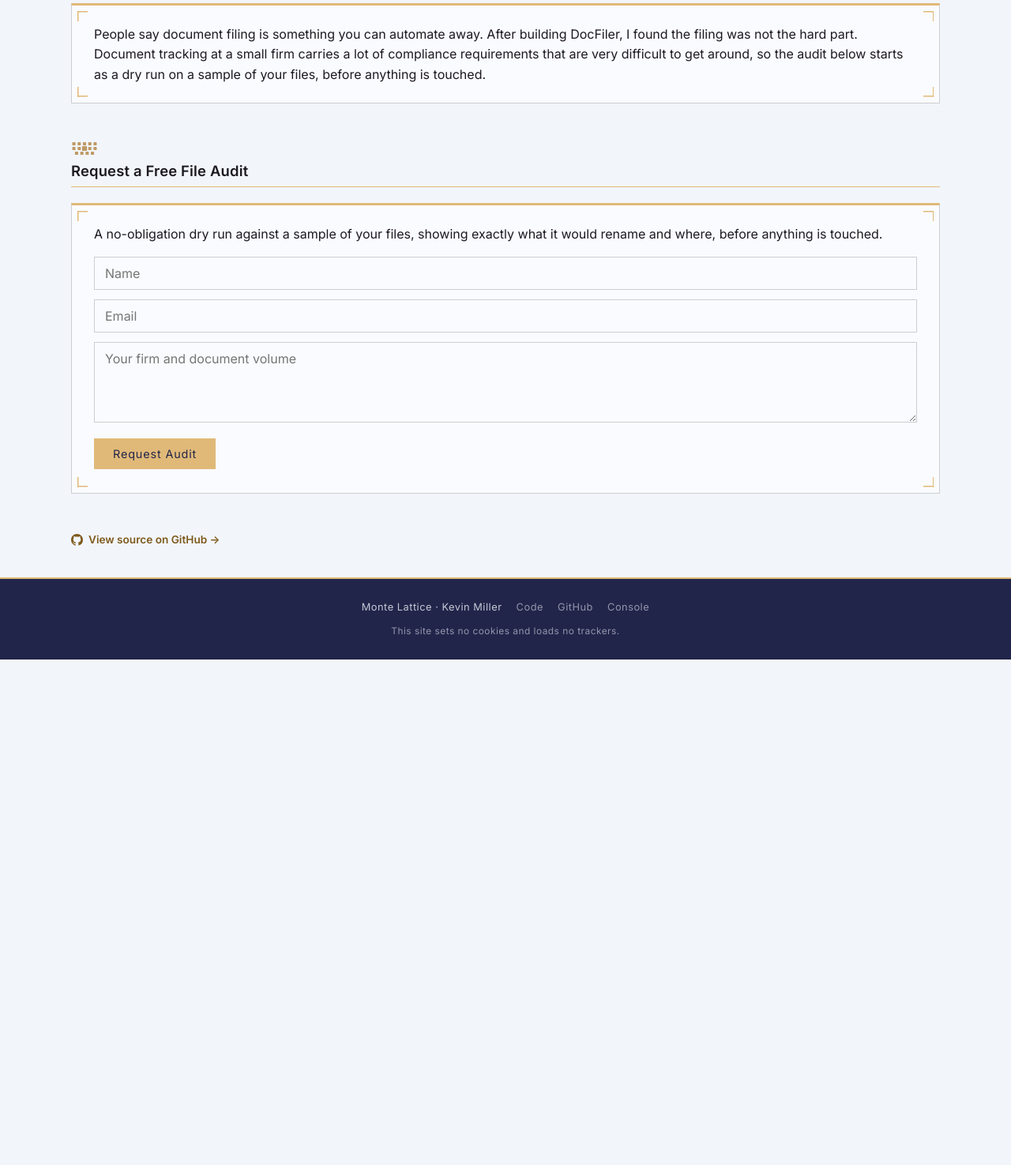
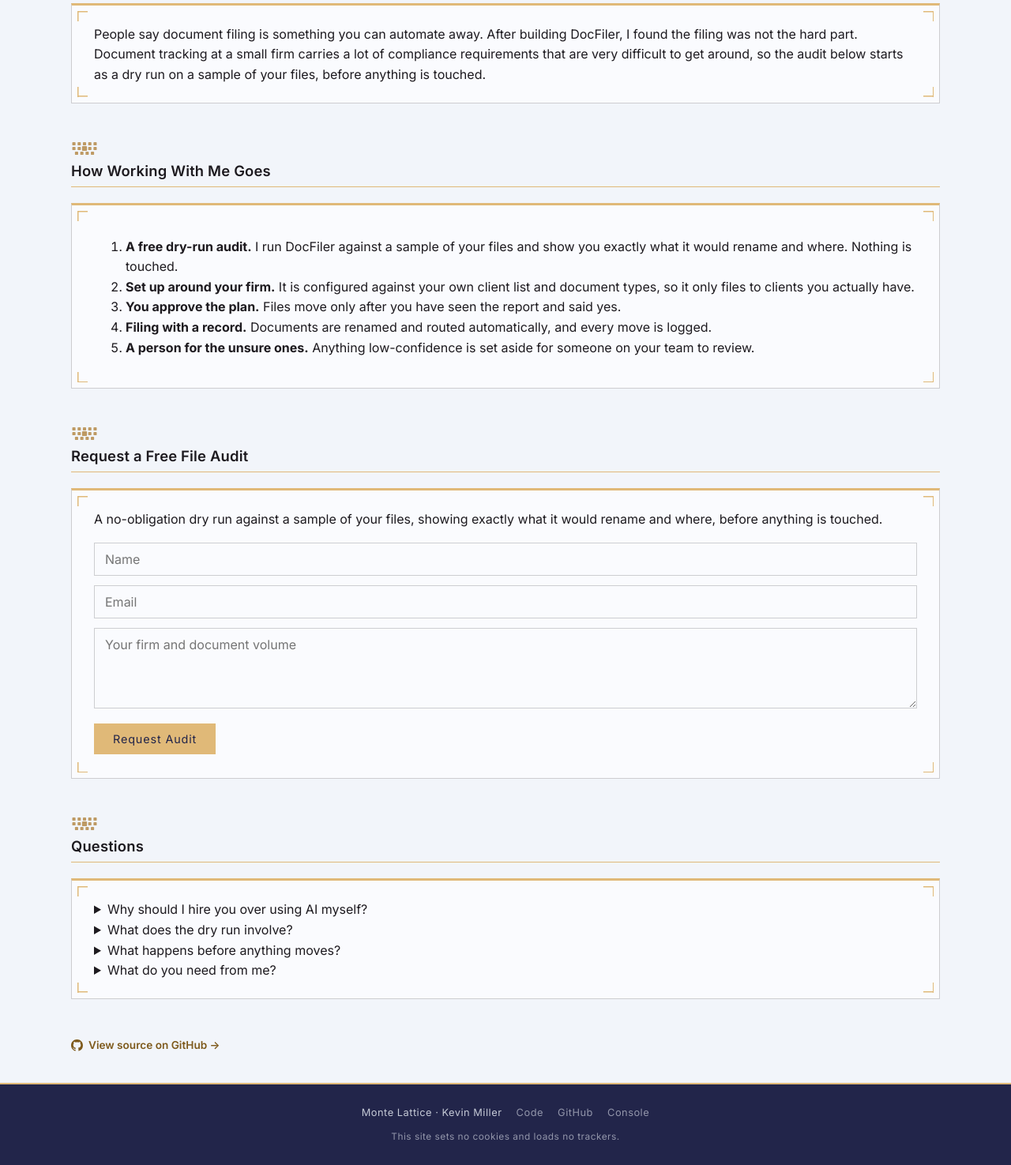
Before and after one commit to mrsisterbob/montelattice-site, a Flask app: page /docfiler in a window 1280 px wide. Shown: the part 702-2177 px from the top of the page at 79% size. Before the commit the page ends 1537 px from the top, so only its background shows below. Run offline with Flask 3, Linux system fonts and the light colour scheme.

Commit message:
TASK-27: DocFiler steps and FAQ
Co-Authored-By: Claude Sonnet 5.5 <noreply@anthropic.com>
Claude-Session: https://claude.ai/code/session_01KETwMbhUzseBpSFpVWCYnQ

```diff
--- a/templates/docfiler.html
+++ b/templates/docfiler.html
@@ -22,6 +22,19 @@
   </div>
 </div>
 
+<div class="wrap section" id="how-it-works">
+  <h2 class="section-heading">How Working With Me Goes</h2>
+  <div class="data-card">
+    <ol>
+      <li><strong>A free dry-run audit.</strong> I run DocFiler against a sample of your files and show you exactly what it would rename and where. Nothing is touched.</li>
+      <li><strong>Set up around your firm.</strong> It is configured against your own client list and document types, so it only files to clients you actually have.</li>
+      <li><strong>You approve the plan.</strong> Files move only after you have seen the report and said yes.</li>
+      <li><strong>Filing with a record.</strong> Documents are renamed and routed automatically, and every move is logged.</li>
+      <li><strong>A person for the unsure ones.</strong> Anything low-confidence is set aside for someone on your team to review.</li>
+    </ol>
+  </div>
+</div>
+
 <div class="wrap section">
   <h2 class="section-heading">Request a Free File Audit</h2>
   <div class="data-card">
@@ -33,6 +46,28 @@
       <button class="btn" type="submit">Request Audit</button>
     </form>
     <div id="contact-status" class="status-msg" data-fallback="{{ fallback_email }}"></div>
+  </div>
+</div>
+
+<div class="wrap section" id="faq">
+  <h2 class="section-heading">Questions</h2>
+  <div class="data-card">
+    <details>
+      <summary>Why should I hire you over using AI myself?</summary>
+      <p>AI is a big part of how I build, and you are welcome to use it too. What you get from working with me is a system built around your firm: your own client list, your document types and your compliance needs, proven on a dry run of your files first, and run with every move logged so you can see what happened and why.</p>
+    </details>
+    <details>
+      <summary>What does the dry run involve?</summary>
+      <p>You send a sample of your files. I run DocFiler against them and show you exactly what it would rename and where. Nothing is touched, so you see the result before you decide anything.</p>
+    </details>
+    <details>
+      <summary>What happens before anything moves?</summary>
+      <p>You review the dry-run report and approve it. Files move only after that, and anything the system is unsure about is set aside for a person.</p>
+    </details>
+    <details>
+      <summary>What do you need from me?</summary>
+      <p>A sample of your files, your client list and a sense of the document types you handle. That is enough to start. Once you request the audit, I reply with how to send them.</p>
+    </details>
   </div>
 </div>
 
```
Also changed, not shown: tests/test_docfiler_page.py (added, +101 -0 lines).
